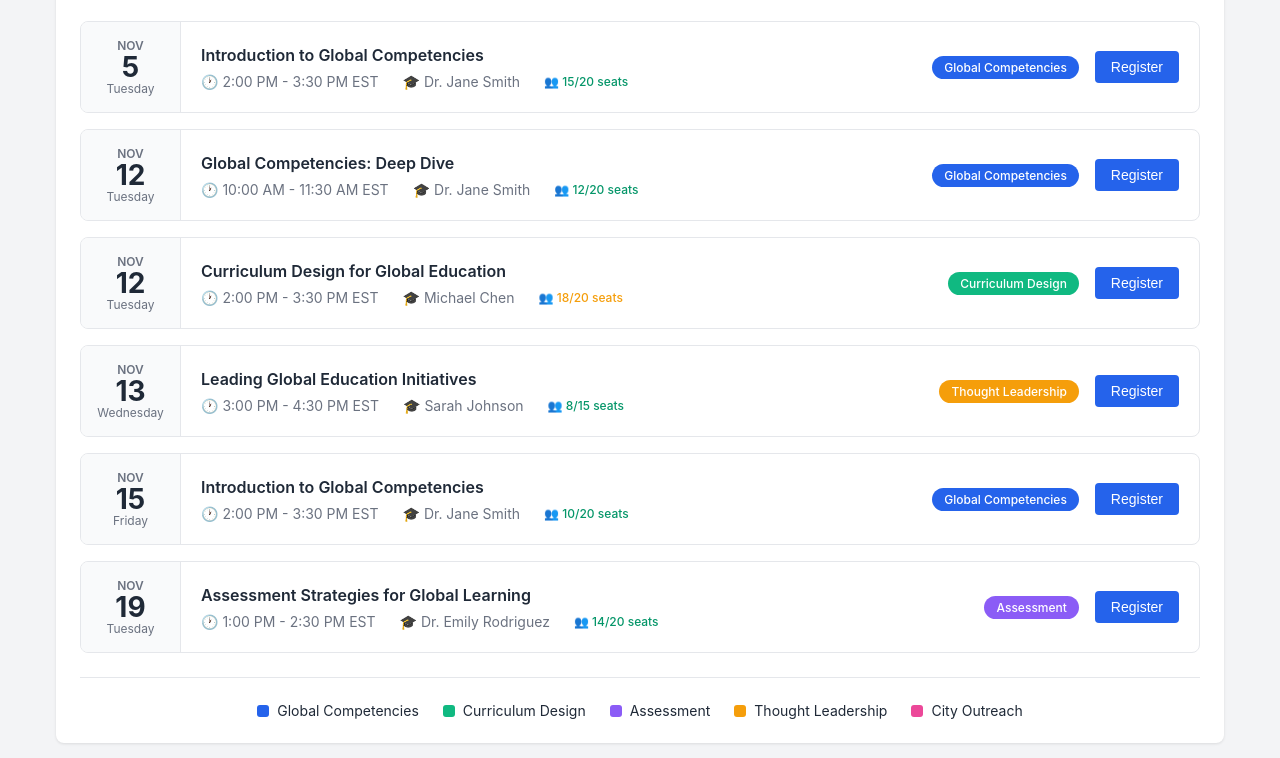
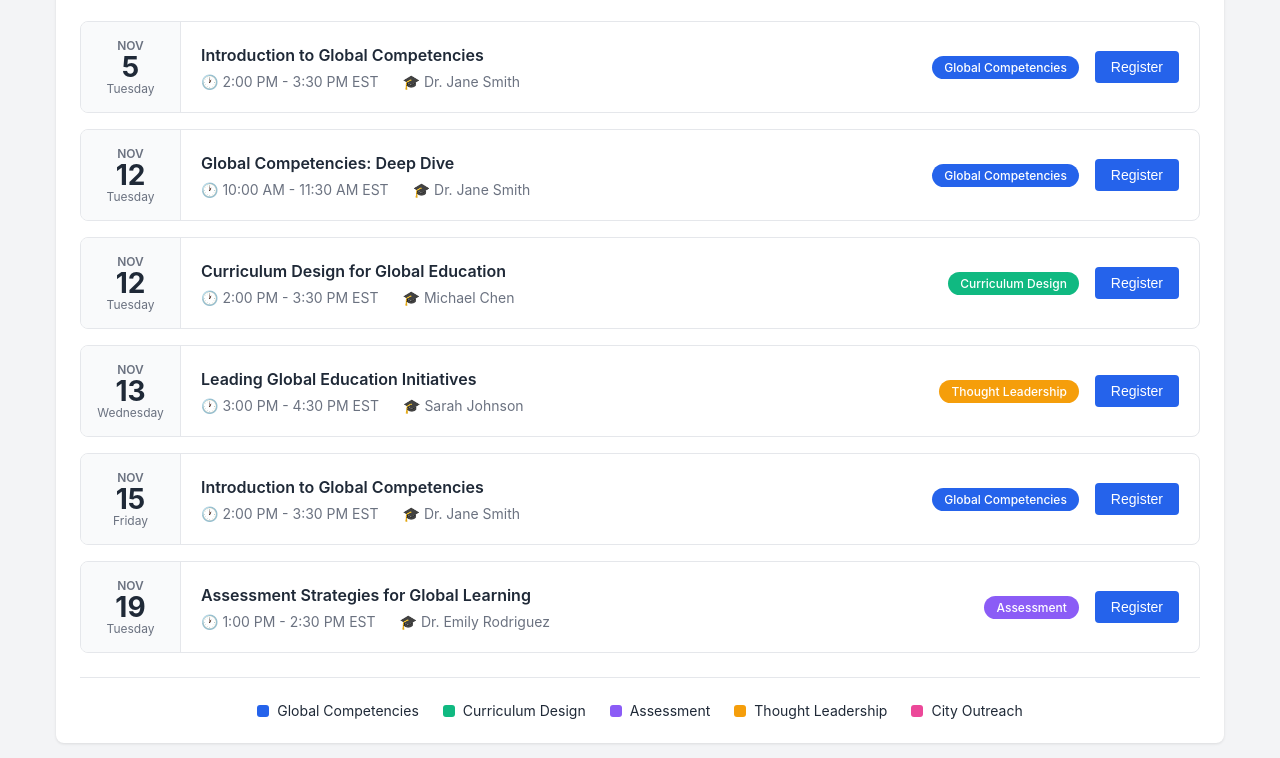
Before and after one commit to amanalabs/calendar-proto, a plain HTML site: page list-view.html in a window 1280 px wide. Shown: the part 82-840 px from the top of the page. Drawn offline with Linux system fonts and the light colour scheme.

Commit message:
Remove capacity information

```diff
--- a/list-view.html
+++ b/list-view.html
@@ -218,7 +218,6 @@
                             <div class="workshop-meta">
                                 <div class="workshop-meta-item">🕐 2:00 PM - 3:30 PM EST</div>
                                 <div class="workshop-meta-item">🎓 Dr. Jane Smith</div>
-                                <div class="workshop-meta-item seats-info">👥 15/20 seats</div>
                             </div>
                         </div>
                         <div class="workshop-actions">
@@ -241,7 +240,6 @@
                             <div class="workshop-meta">
                                 <div class="workshop-meta-item">🕐 10:00 AM - 11:30 AM EST</div>
                                 <div class="workshop-meta-item">🎓 Dr. Jane Smith</div>
-                                <div class="workshop-meta-item seats-info">👥 12/20 seats</div>
                             </div>
                         </div>
                         <div class="workshop-actions">
@@ -264,7 +262,6 @@
                             <div class="workshop-meta">
                                 <div class="workshop-meta-item">🕐 2:00 PM - 3:30 PM EST</div>
                                 <div class="workshop-meta-item">🎓 Michael Chen</div>
-                                <div class="workshop-meta-item seats-info limited">👥 18/20 seats</div>
                             </div>
                         </div>
                         <div class="workshop-actions">
@@ -287,7 +284,6 @@
                             <div class="workshop-meta">
                                 <div class="workshop-meta-item">🕐 3:00 PM - 4:30 PM EST</div>
                                 <div class="workshop-meta-item">🎓 Sarah Johnson</div>
-                                <div class="workshop-meta-item seats-info">👥 8/15 seats</div>
                             </div>
                         </div>
                         <div class="workshop-actions">
@@ -310,7 +306,6 @@
                             <div class="workshop-meta">
                                 <div class="workshop-meta-item">🕐 2:00 PM - 3:30 PM EST</div>
                                 <div class="workshop-meta-item">🎓 Dr. Jane Smith</div>
-                                <div class="workshop-meta-item seats-info">👥 10/20 seats</div>
                             </div>
                         </div>
                         <div class="workshop-actions">
@@ -333,7 +328,6 @@
                             <div class="workshop-meta">
                                 <div class="workshop-meta-item">🕐 1:00 PM - 2:30 PM EST</div>
                                 <div class="workshop-meta-item">🎓 Dr. Emily Rodriguez</div>
-                                <div class="workshop-meta-item seats-info">👥 14/20 seats</div>
                             </div>
                         </div>
                         <div class="workshop-actions">
```
Also changed, not shown: calendar-view.html (+0 -1 lines).
